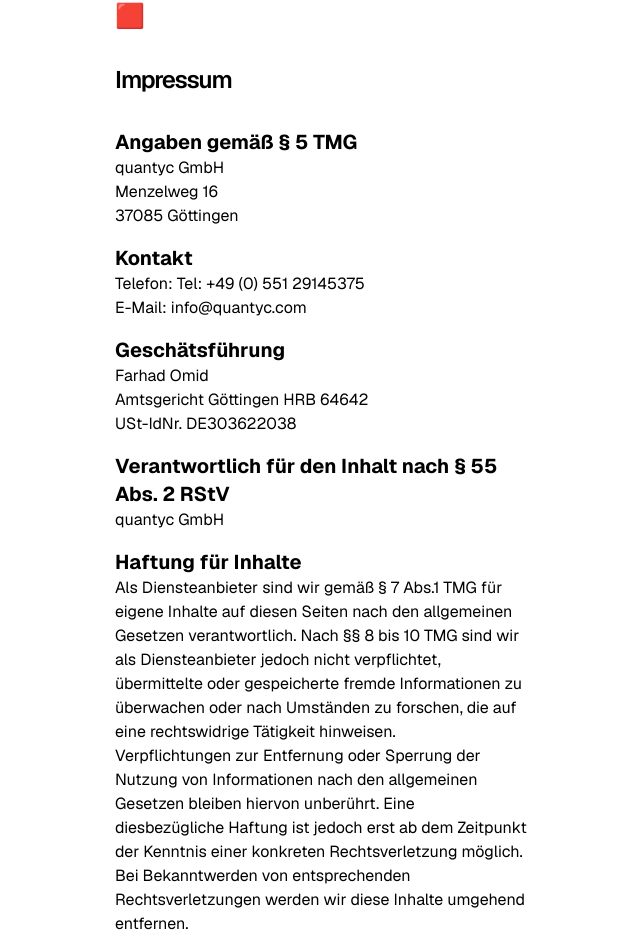
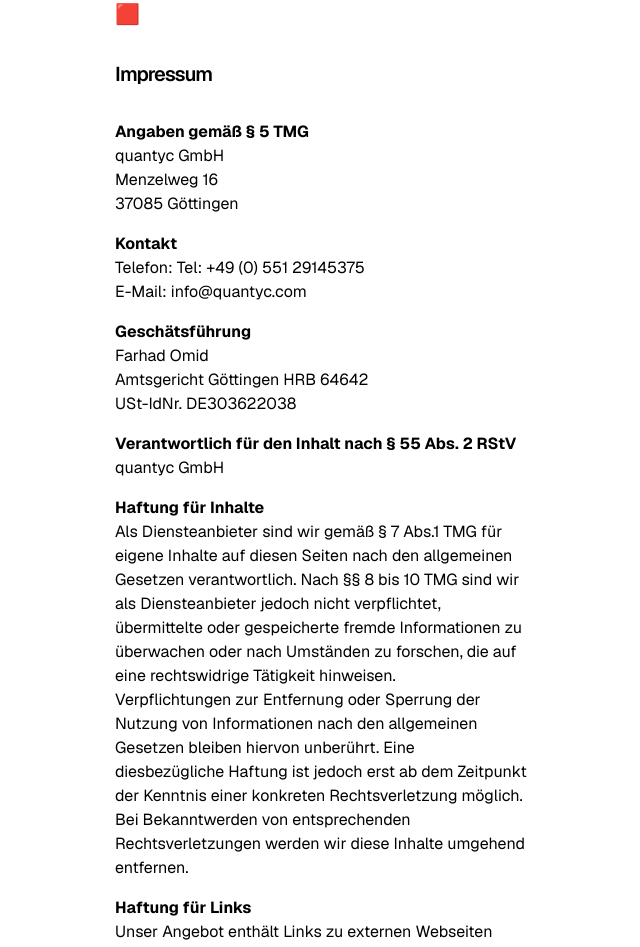
Before and after one commit to frhd/quantyc.com, a Next.js app: page /imprint in a window 1280 px wide. Shown: the part 80-1027 px from the top of the page, without its empty margins (181-821 px from the left). Built offline with nearby package versions, Linux system fonts and the light colour scheme.

Commit message:
refine imprint

```diff
--- a/app/imprint/page.tsx
+++ b/app/imprint/page.tsx
@@ -8,23 +8,23 @@
 export default function Page() {
   return (
     <section className={`py-[2rem] md:py-[3rem] max-w-[420px] pl-2 ${GeistSans.className} transition-all duration-300 ease-in-out`}>
-      <h1 className="mb-8 text-2xl font-semibold tracking-tighter">
+      <h1 className="mb-8 text-xl font-semibold tracking-tighter">
         <a href="/" className="hover:underline">🟥</a>
       </h1>
-      <h1 className="font-semibold text-2xl mb-8 tracking-tighter">Impressum</h1>
+      <h1 className="font-semibold text-xl mb-8 tracking-tighter">Impressum</h1>
       <div className="mb-4">
-        <h2 className="font-bold text-xl">Angaben gemäß § 5 TMG</h2>
+        <h2 className="font-bold text-l">Angaben gemäß § 5 TMG</h2>
         <p>
           quantyc GmbH<br />
           Menzelweg 16<br />
           37085 Göttingen<br />
         </p>
-        <h2 className="font-bold text-xl mt-4">Kontakt</h2>
+        <h2 className="font-bold text-l mt-4">Kontakt</h2>
         <p>
           Telefon: Tel: +49 (0) 551 29145375<br />
           E-Mail: info@quantyc.com<br />
         </p>
-        <h2 className="font-bold text-xl mt-4">Geschätsführung</h2>
+        <h2 className="font-bold text-l mt-4">Geschätsführung</h2>
         <p>
           Farhad Omid<br />
           Amtsgericht Göttingen HRB 64642
@@ -32,11 +32,11 @@
         <p>
           USt-IdNr. DE303622038
         </p>
-        <h2 className="font-bold text-xl mt-4">Verantwortlich für den Inhalt nach § 55 Abs. 2 RStV</h2>
+        <h2 className="font-bold text-l mt-4">Verantwortlich für den Inhalt nach § 55 Abs. 2 RStV</h2>
         <p>
           quantyc GmbH
         </p>
-        <h2 className="font-bold text-xl mt-4">Haftung für Inhalte</h2>
+        <h2 className="font-bold text-l mt-4">Haftung für Inhalte</h2>
         <p>
           Als Diensteanbieter sind wir gemäß § 7 Abs.1 TMG für eigene Inhalte auf diesen Seiten nach den allgemeinen Gesetzen verantwortlich. Nach §§ 8 bis 10 TMG sind wir als Diensteanbieter jedoch nicht verpflichtet, übermittelte oder gespeicherte fremde Informationen zu überwachen oder nach Umständen zu forschen, die auf eine rechtswidrige Tätigkeit hinweisen.
         </p>
@@ -44,12 +44,12 @@
           Verpflichtungen zur Entfernung oder Sperrung der Nutzung von Informationen nach den allgemeinen Gesetzen bleiben hiervon unberührt. Eine diesbezügliche Haftung ist jedoch erst ab dem Zeitpunkt der Kenntnis einer konkreten Rechtsverletzung möglich. Bei Bekanntwerden von entsprechenden Rechtsverletzungen werden wir diese Inhalte umgehend entfernen.
         </p>
 
-        <h2 className="font-bold text-xl mt-4">Haftung für Links</h2>
+        <h2 className="font-bold text-l mt-4">Haftung für Links</h2>
         <p>
           Unser Angebot enthält Links zu externen Webseiten Dritter, auf deren Inhalte wir keinen Einfluss haben. Deshalb können wir für diese fremden Inhalte auch keine Gewähr übernehmen. Für die Inhalte der verlinkten Seiten ist stets der jeweilige Anbieter oder Betreiber der Seiten verantwortlich. Die verlinkten Seiten wurden zum Zeitpunkt der Verlinkung auf mögliche Rechtsverstöße überprüft. Rechtswidrige Inhalte waren zum Zeitpunkt der Verlinkung nicht erkennbar. Eine permanente inhaltliche Kontrolle der verlinkten Seiten ist jedoch ohne konkrete Anhaltspunkte einer Rechtsverletzung nicht zumutbar. Bei bekannt werden von Rechtsverletzungen werden wir derartige Links umgehend entfernen.
         </p>
 
-        <h2 className="font-bold text-xl mt-4">Urheberrecht</h2>
+        <h2 className="font-bold text-l mt-4">Urheberrecht</h2>
         <p>
         Die durch die Seitenbetreiber erstellten Inhalte und Werke auf diesen Seiten unterliegen dem deutschen Urheberrecht. Die Vervielfältigung, Bearbeitung, Verbreitung und jede Art der Verwertung außerhalb der Grenzen des Urheberrechtes bedürfen der schriftlichen Zustimmung des jeweiligen Autors bzw. Erstellers. Downloads und Kopien dieser Seite sind nur für den privaten, nicht kommerziellen Gebrauch gestattet. Soweit die Inhalte auf dieser Seite nicht vom Betreiber erstellt wurden, werden die Urheberrechte Dritter beachtet. Insbesondere werden Inhalte Dritter als solche gekennzeichnet. Sollten Sie trotzdem auf eine Urheberrechtsverletzung aufmerksam werden, bitten wir um einen entsprechenden Hinweis. Bei Bekanntwerden von Rechtsverletzungen werden wir derartige Inhalte umgehend entfernen.
         </p>
```
